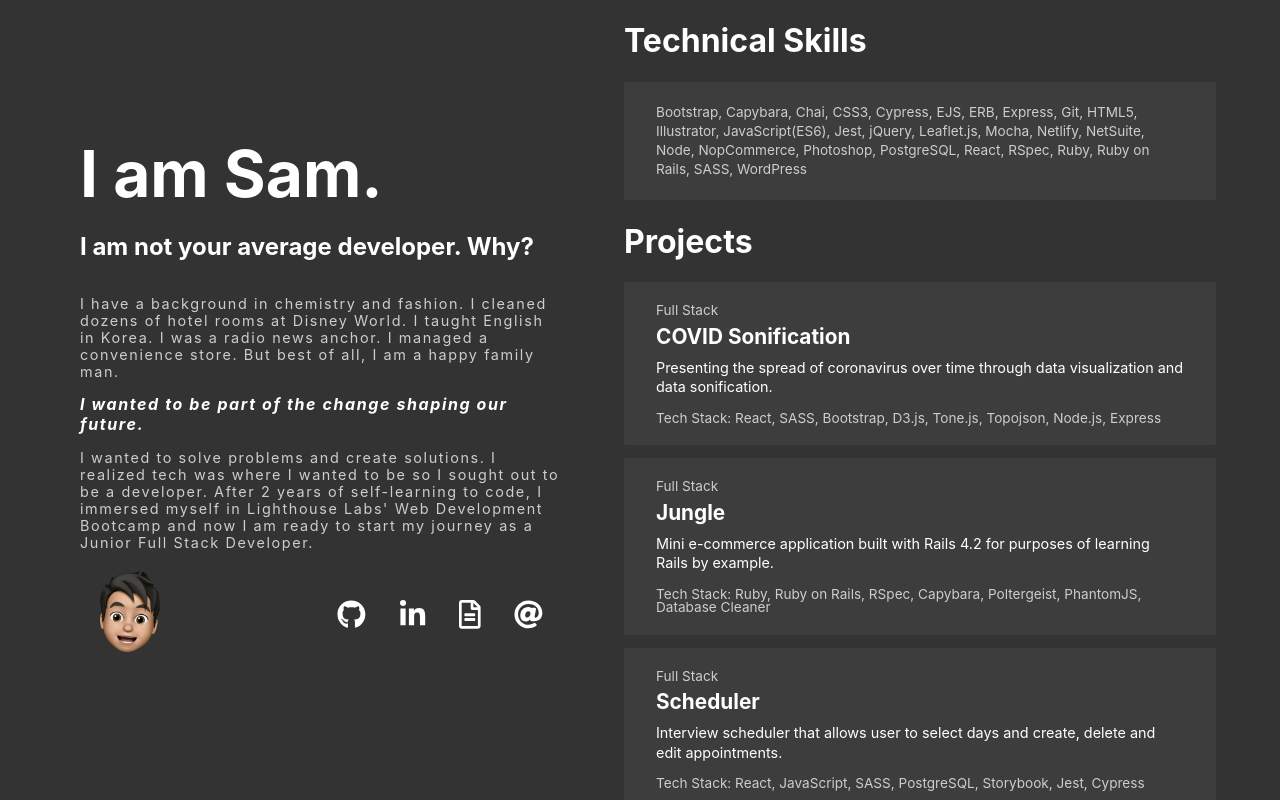
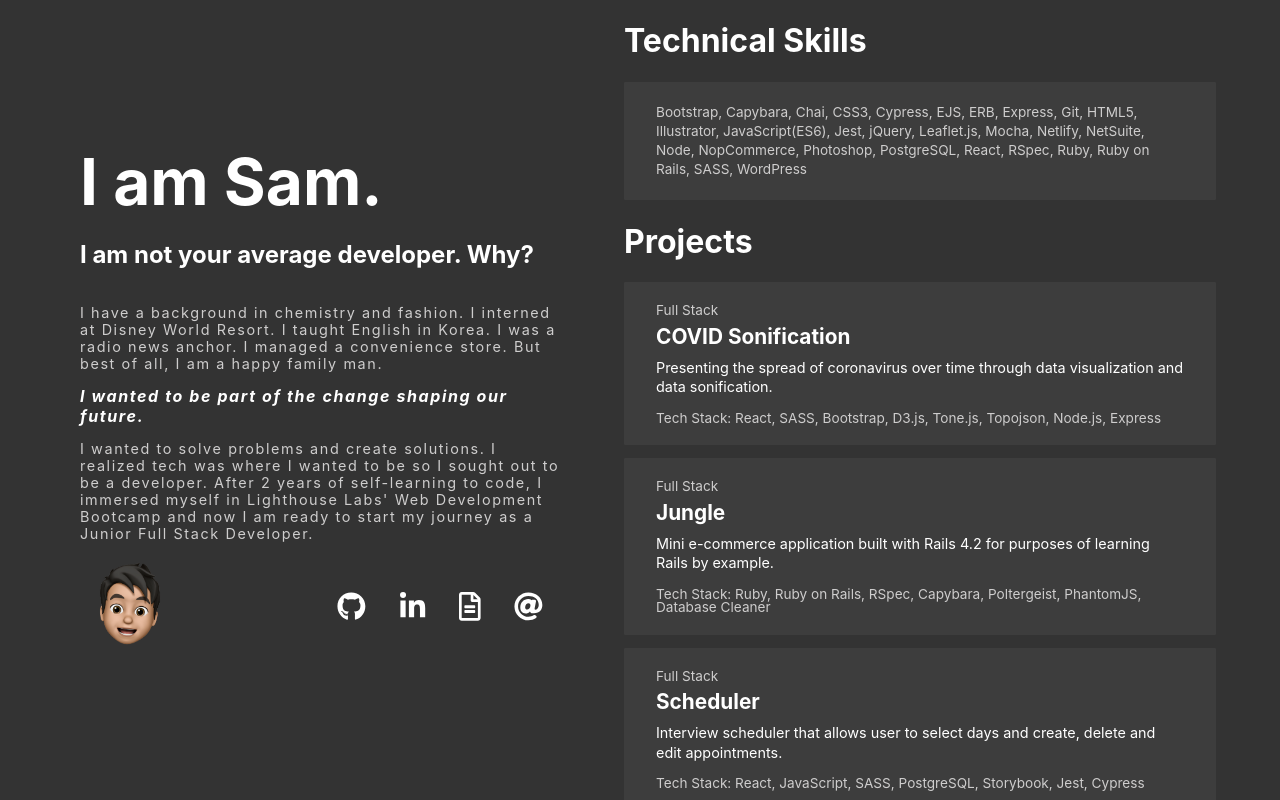
Before and after one commit to super8989/portfolio, a React (Create React App) app: page / in a window 1280 px wide. Built offline with nearby package versions, Linux system fonts and the light colour scheme.

Commit message:
Edit body paragarph

```diff
--- a/src/components/About/Body.js
+++ b/src/components/About/Body.js
@@ -5,8 +5,7 @@ function Body() {
 	return (
 		<div className='body'>
 			<p>
-				I have a background in chemistry and fashion. I cleaned dozens of hotel
-				rooms at Disney World. I taught English in Korea. I was a radio news
+				I have a background in chemistry and fashion. I interned at Disney World Resort. I taught English in Korea. I was a radio news
 				anchor. I managed a convenience store. But best of all, I am a happy
 				family man.
 			</p>
```
